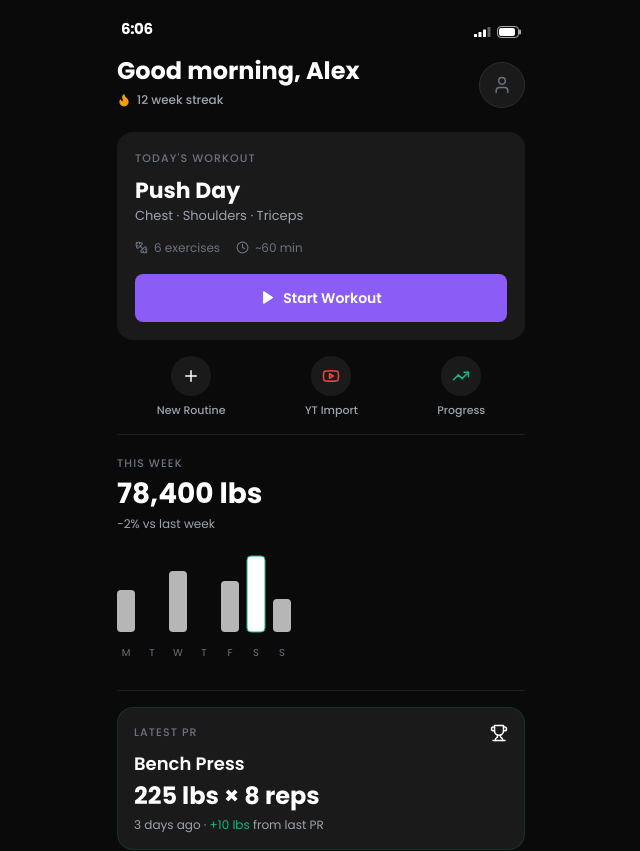
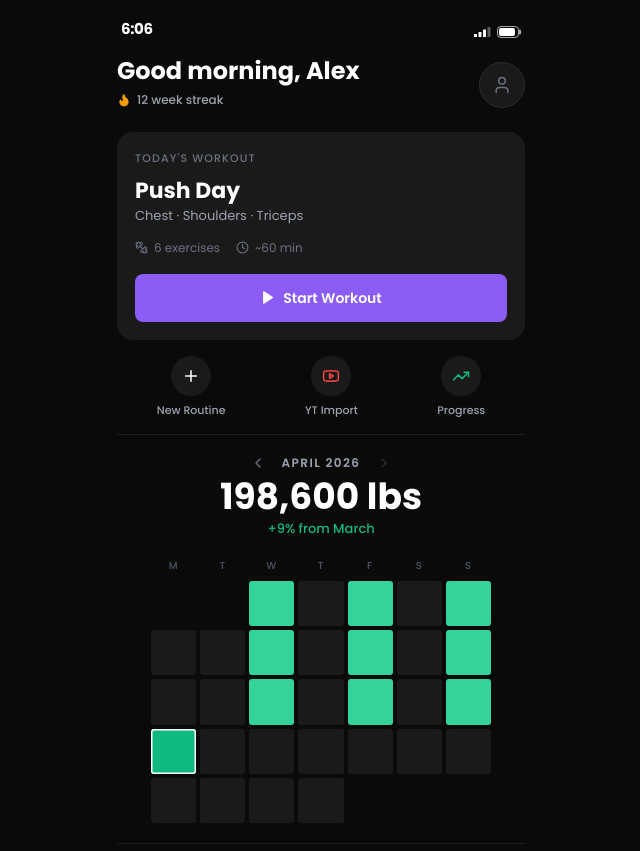
Before and after one commit to bowenthewizard/Forge-App, a Next.js app: page / in a window 1280 px wide. Shown: the top 851 px of the page, without its empty margins (319-959 px from the left). Built offline with nearby package versions, Linux system fonts and the light colour scheme.

Commit message:
Monthly Heat Map + supabase Client Setup

```diff
--- a/components/home/WeeklyVolumeCard.tsx
+++ b/components/home/WeeklyVolumeCard.tsx
@@ -1,68 +1,219 @@
-import { weeklyVolume, weekTrendPercent } from "@/lib/demo-data";
+"use client";
 
+import { ChevronLeft, ChevronRight } from "lucide-react";
+import { useMemo, useRef, useState } from "react";
+import {
+  getMonthOverMonthChange,
+  getMonthTotal,
+  monthlyWorkoutData,
+} from "@/lib/demo-data";
+
+const DEMO_TODAY = new Date(2026, 3, 20);
 const DAY_LABELS = ["M", "T", "W", "T", "F", "S", "S"];
-const TODAY_INDEX = 5;
+
+type ViewedMonth = { year: number; month: number };
+type TooltipState = {
+  date: Date;
+  volume: number;
+  left: number;
+  top: number;
+};
+
+function toMonthKey(year: number, month: number) {
+  return `${year}-${String(month + 1).padStart(2, "0")}`;
+}
+
+function getHeatmapColor(volume: number, maxVolume: number) {
+  if (volume === 0) {
+    return "#1A1A1A";
+  }
+
+  const ratio = volume / Math.max(maxVolume, 1);
+  if (ratio <= 0.25) return "#2A3A30";
+  if (ratio <= 0.5) return "#1D5C41";
+  if (ratio <= 0.75) return "#10B981";
+  return "#34D399";
+}
 
 export function WeeklyVolumeCard() {
-  const total = weeklyVolume.reduce((sum, value) => sum + value, 0);
-  const maxValue = Math.max(...weeklyVolume, 1);
-  const isPositiveTrend = weekTrendPercent > 0;
-  const trendValue = Math.abs(weekTrendPercent);
+  const [viewedMonth, setViewedMonth] = useState<ViewedMonth>({
+    year: DEMO_TODAY.getFullYear(),
+    month: DEMO_TODAY.getMonth(),
+  });
+  const [tooltip, setTooltip] = useState<TooltipState | null>(null);
+  const gridRef = useRef<HTMLDivElement | null>(null);
+
+  const allKeys = Object.keys(monthlyWorkoutData).sort();
+  const earliestKey = allKeys[0];
+  const earliestYear = Number(earliestKey.slice(0, 4));
+  const earliestMonth = Number(earliestKey.slice(5, 7)) - 1;
+  const isCurrentMonth =
+    viewedMonth.year === DEMO_TODAY.getFullYear() && viewedMonth.month === DEMO_TODAY.getMonth();
+  const isEarliestMonth = viewedMonth.year === earliestYear && viewedMonth.month === earliestMonth;
+
+  const monthKey = toMonthKey(viewedMonth.year, viewedMonth.month);
+  const monthData = monthlyWorkoutData[monthKey] ?? [];
+  const monthTotal = getMonthTotal(viewedMonth.year, viewedMonth.month);
+  const monthChange = getMonthOverMonthChange(viewedMonth.year, viewedMonth.month);
+  const monthlyMax = Math.max(...monthData.map((entry) => entry.volume), 1);
+
+  const firstDayOffset = (new Date(viewedMonth.year, viewedMonth.month, 1).getDay() + 6) % 7;
+  const daysInMonth = new Date(viewedMonth.year, viewedMonth.month + 1, 0).getDate();
+  const totalCells = Math.ceil((firstDayOffset + daysInMonth) / 7) * 7;
+
+  const cells = useMemo(() => {
+    return Array.from({ length: totalCells }, (_, index) => {
+      const day = index - firstDayOffset + 1;
+      if (day < 1 || day > daysInMonth) {
+        return null;
+      }
+      return monthData[day - 1] ?? { day, volume: 0 };
+    });
+  }, [daysInMonth, firstDayOffset, monthData, totalCells]);
+
+  const monthTitle = new Date(viewedMonth.year, viewedMonth.month, 1)
+    .toLocaleDateString("en-US", { month: "long", year: "numeric" })
+    .toUpperCase();
+  const previousMonthName = new Date(viewedMonth.year, viewedMonth.month - 1, 1).toLocaleDateString(
+    "en-US",
+    { month: "long" }
+  );
+  const trendPrefix = monthChange > 0 ? "+" : monthChange < 0 ? "−" : "";
+  const trendText = `${trendPrefix}${Math.abs(monthChange)}% from ${previousMonthName}`;
+
+  const handlePrevMonth = () => {
+    if (isEarliestMonth) return;
+    const prev = new Date(viewedMonth.year, viewedMonth.month - 1, 1);
+    setViewedMonth({ year: prev.getFullYear(), month: prev.getMonth() });
+    setTooltip(null);
+  };
+
+  const handleNextMonth = () => {
+    if (isCurrentMonth) return;
+    const next = new Date(viewedMonth.year, viewedMonth.month + 1, 1);
+    setViewedMonth({ year: next.getFullYear(), month: next.getMonth() });
+    setTooltip(null);
+  };
+
+  const showTooltip = (
+    event: React.MouseEvent<HTMLButtonElement> | React.FocusEvent<HTMLButtonElement> | React.TouchEvent<HTMLButtonElement>,
+    day: number,
+    volume: number
+  ) => {
+    const gridRect = gridRef.current?.getBoundingClientRect();
+    const cellRect = event.currentTarget.getBoundingClientRect();
+    if (!gridRect) return;
+    setTooltip({
+      date: new Date(viewedMonth.year, viewedMonth.month, day),
+      volume,
+      left: cellRect.left - gridRect.left + cellRect.width / 2,
+      top: cellRect.top - gridRect.top - 6,
+    });
+  };
 
   return (
     <div className="border-y border-separator py-5">
-      <div className="section-label mb-2">This Week</div>
-      <div className="text-[28px] font-bold leading-none mb-2">
-        {total.toLocaleString()} lbs
+      <div className="flex justify-center">
+        <div className="w-full max-w-[340px]">
+          <div className="flex items-center justify-center gap-4 mb-1.5">
+            <button
+              type="button"
+              onClick={handlePrevMonth}
+              disabled={isEarliestMonth}
+              className={isEarliestMonth ? "pointer-events-none" : ""}
+            >
+              <ChevronLeft
+                size={16}
+                className={isEarliestMonth ? "text-[#2D2D2D]" : "text-text-tertiary"}
+              />
+            </button>
+            <div className="text-xs font-semibold text-text-secondary tracking-[0.12em]">
+              {monthTitle}
+            </div>
+            <button
+              type="button"
+              onClick={handleNextMonth}
+              disabled={isCurrentMonth}
+              className={isCurrentMonth ? "pointer-events-none" : ""}
+            >
+              <ChevronRight
+                size={16}
+                className={isCurrentMonth ? "text-[#2D2D2D]" : "text-text-tertiary"}
+              />
+            </button>
+          </div>
+
+          <div className="text-center text-[36px] font-bold text-white leading-[1.1] tabular-nums">
+            {monthTotal.toLocaleString()} lbs
           </div>
           <div
-        className={`text-xs mb-4 ${
-          isPositiveTrend ? "text-success" : "text-text-secondary"
+            className={`text-center text-[13px] font-medium mt-0.5 ${
+              monthChange > 0 ? "text-success" : "text-text-secondary"
             }`}
           >
-        {isPositiveTrend ? "+" : "−"}
-        {trendValue}% vs last week
+            {trendText}
           </div>
 
-      <svg
-        width="174"
-        height="122"
-        viewBox="0 0 174 122"
-        role="img"
-        aria-label="Weekly volume bar chart"
+          <div className="grid grid-cols-7 gap-1 mb-2 mt-5">
+            {DAY_LABELS.map((label) => (
+              <div
+                key={label}
+                className="text-center text-[10px] font-medium text-[#4B5563] tracking-[0.1em]"
               >
-        {weeklyVolume.map((value, index) => {
-          const barHeight = Math.round((value / maxValue) * 76);
-          const x = index * 26;
-          const y = 84 - barHeight;
-          const isToday = index === TODAY_INDEX;
+                {label}
+              </div>
+            ))}
+          </div>
+
+          <div className="relative" ref={gridRef}>
+            {tooltip && (
+              <div
+                className="absolute z-10 pointer-events-none -translate-x-1/2 -translate-y-full rounded-[6px] bg-surface border border-[#2D2D2D] px-2.5 py-1.5 transition-opacity duration-150"
+                style={{ left: tooltip.left, top: tooltip.top }}
+              >
+                <div className="text-[11px] text-white whitespace-nowrap">
+                  {tooltip.date.toLocaleDateString("en-US", { month: "short", day: "numeric" })}
+                </div>
+                <div className="text-xs font-bold text-text-secondary whitespace-nowrap">
+                  {tooltip.volume > 0 ? `${tooltip.volume.toLocaleString()} lbs` : "Rest day"}
+                </div>
+              </div>
+            )}
+
+            <div className="grid grid-cols-7 gap-1">
+              {cells.map((entry, index) => {
+                if (!entry) {
+                  return <div key={`pad-${index}`} className="aspect-square bg-transparent" />;
+                }
+
+                const cellDate = new Date(viewedMonth.year, viewedMonth.month, entry.day);
+                const isToday =
+                  cellDate.getFullYear() === DEMO_TODAY.getFullYear() &&
+                  cellDate.getMonth() === DEMO_TODAY.getMonth() &&
+                  cellDate.getDate() === DEMO_TODAY.getDate();
 
                 return (
-            <g key={DAY_LABELS[index] + index}>
-              <rect
-                x={x}
-                y={y}
-                width={18}
-                height={barHeight}
-                rx={4}
-                fill={isToday ? "#FFFFFF" : "rgba(255,255,255,0.7)"}
-                stroke={isToday ? "#10B981" : "none"}
-                strokeWidth={isToday ? 1 : 0}
+                  <button
+                    key={cellDate.toISOString()}
+                    type="button"
+                    className="aspect-square rounded-[3px] border-none p-0"
+                    style={{
+                      backgroundColor: getHeatmapColor(entry.volume, monthlyMax),
+                      boxShadow: isToday ? "inset 0 0 0 1.5px #FFFFFF" : "none",
+                    }}
+                    onMouseEnter={(event) => showTooltip(event, entry.day, entry.volume)}
+                    onFocus={(event) => showTooltip(event, entry.day, entry.volume)}
+                    onTouchStart={(event) => showTooltip(event, entry.day, entry.volume)}
+                    onMouseLeave={() => setTooltip(null)}
+                    onBlur={() => setTooltip(null)}
+                    aria-label={`${cellDate.toDateString()}, ${entry.volume.toLocaleString()} lbs`}
                   />
-              <text
-                x={x + 9}
-                y={108}
-                textAnchor="middle"
-                fontSize="10"
-                fill="#6B7280"
-                fontFamily="var(--font-poppins), system-ui, sans-serif"
-              >
-                {DAY_LABELS[index]}
-              </text>
-            </g>
                 );
               })}
-      </svg>
+            </div>
+          </div>
+        </div>
+      </div>
     </div>
   );
 }
--- a/lib/demo-data.ts
+++ b/lib/demo-data.ts
@@ -33,3 +33,91 @@ export const friendsFeed = [
     timeAgo: "1d",
   },
 ];
+
+export type MonthlyWorkoutEntry = {
+  day: number;
+  volume: number;
+};
+
+function buildMonth(daysInMonth: number, workouts: Record<number, number>) {
+  return Array.from({ length: daysInMonth }, (_, index) => {
+    const day = index + 1;
+    return { day, volume: workouts[day] ?? 0 };
+  });
+}
+
+export const monthlyWorkoutData: Record<string, MonthlyWorkoutEntry[]> = {
+  "2026-01": buildMonth(31, {
+    2: 12600,
+    4: 14200,
+    6: 13800,
+    9: 15100,
+    11: 12900,
+    13: 14500,
+    16: 15800,
+    18: 13400,
+    20: 14900,
+    23: 16300,
+    25: 14100,
+    27: 15200,
+  }),
+  "2026-02": buildMonth(28, {
+    1: 13100,
+    3: 14600,
+    5: 13900,
+    8: 15400,
+    10: 13600,
+    12: 14800,
+    15: 16100,
+    17: 14200,
+    19: 15600,
+    22: 14900,
+    24: 16400,
+    26: 14500,
+  }),
+  "2026-03": buildMonth(31, {
+    2: 13200,
+    4: 14800,
+    6: 14100,
+    9: 15500,
+    11: 13600,
+    13: 14900,
+    16: 16200,
+    18: 14300,
+    20: 15800,
+    23: 16700,
+    25: 14600,
+    27: 18500,
+  }),
+  "2026-04": buildMonth(30, {
+    1: 18600,
+    3: 20100,
+    5: 19400,
+    8: 20800,
+    10: 19700,
+    12: 18900,
+    15: 22100,
+    17: 21400,
+    19: 23000,
+    20: 14600,
+  }),
+};
+
+function toMonthKey(year: number, month: number) {
+  return `${year}-${String(month + 1).padStart(2, "0")}`;
+}
+
+export function getMonthTotal(year: number, month: number) {
+  const monthData = monthlyWorkoutData[toMonthKey(year, month)] ?? [];
+  return monthData.reduce((sum, entry) => sum + entry.volume, 0);
+}
+
+export function getMonthOverMonthChange(year: number, month: number) {
+  const currentTotal = getMonthTotal(year, month);
+  const previousDate = new Date(year, month - 1, 1);
+  const previousTotal = getMonthTotal(previousDate.getFullYear(), previousDate.getMonth());
+  if (previousTotal === 0) {
+    return 0;
+  }
+  return Math.round(((currentTotal - previousTotal) / previousTotal) * 100);
+}
```
Also changed, not shown: lib/supabase.ts (added, +34 -0 lines), package.json (+4 -3 lines), 1 other file (tests, documents, lock files or other folders). Lines whose indentation alone changed are shown as unchanged.
